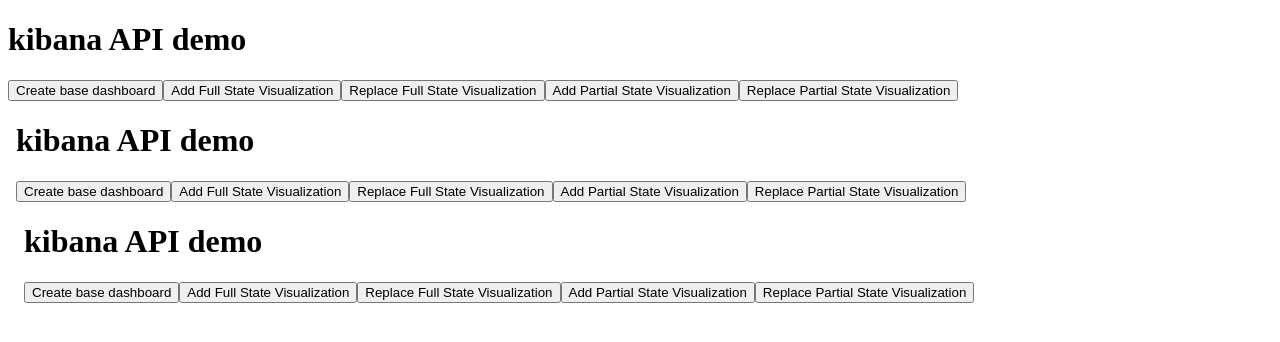
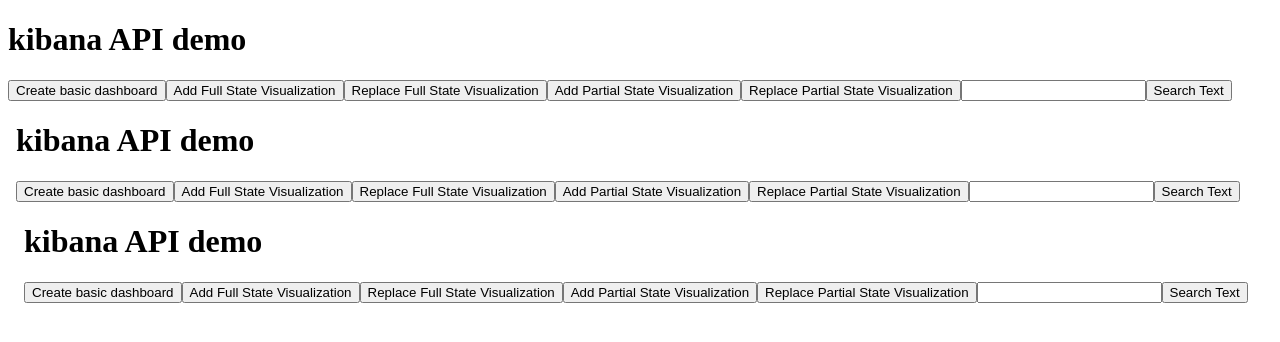
Before and after one commit to Webiks/kibana-API-Demo, an Angular app: page / in a window 1280 px wide. Shown: the top 342 px of the page. Built offline with nearby package versions, Linux system fonts and the light colour scheme.

Commit message:
add search feature

```diff
--- a/src/app/app.component.html
+++ b/src/app/app.component.html
@@ -1,10 +1,15 @@
 <h1>
   {{title}}
 </h1>
-<button (click)="createBaseDashboard()">Create base dashboard</button>
+
+<button (click)="createBaseDashboard()">Create basic dashboard</button>
+
 <button (click)="addFullVis(false)">Add Full State Visualization</button>
 <button (click)="addFullVis(true)">Replace Full State Visualization</button>
 <button (click)="addPartialVis(false)">Add Partial State Visualization</button>
 <button (click)="addPartialVis(true)">Replace Partial State Visualization</button>
+<input type="text" [(ngModel)]="text">
+<button (click)="searchText(text)">Search Text</button>
 
-<iframe id="multintIframe" *ngIf="_iframeSafeUrl" [src]="_iframeSafeUrl" frameborder="0" scrolling="no" height="934px" width="100%"></iframe>
+<iframe id="multintIframe" *ngIf="_iframeSafeUrl" [src]="_iframeSafeUrl" frameborder="0" scrolling="no" height="934px"
+        width="100%"></iframe>
--- a/src/app/app.component.ts
+++ b/src/app/app.component.ts
@@ -10,13 +10,16 @@ export class AppComponent implements OnInit {
 
 
   title = 'kibana API demo';
-  url = "https://localhost:5601/rey/app/kibana#/dashboard?embed=true&_g=()&_a=(filters:!(),options:(darkTheme:!f),panels:!(),query:(query_string:(analyze_wildcard:!t,query:'*')),timeRestore:!f,title:plugin,uiState:(),viewMode:view)";
+  url = "https://localhost:5601/rey/app/kibana#/dashboard?embed=true&_g=(time:(from:now-5y,mode:quick,to:now))&_a=(filters:!(),options:(darkTheme:!f),panels:!(),query:(query_string:(analyze_wildcard:!t,query:'*')),timeRestore:!f,title:plugin,uiState:(),viewMode:view)";
+  //url = "http://localhost:5601/app/kibana#/dashboard?embed=true&_g=(time:(from:now-5y,mode:quick,to:now))&_a=(filters:!(),options:(darkTheme:!f),panels:!(),query:(query_string:(analyze_wildcard:!t,query:'*')),timeRestore:!f,title:plugin,uiState:(),viewMode:view)";
+
   private _iframeUrl: string = this.url;
 
   private _iframeSafeUrl: SafeResourceUrl;
   private _iframeElement: any;
   private _iframeWindow: any;
   private _elasticIndex: string = "logstash-*";
+  private _text: string = "";
 
 
   get iframeSafeUrl(): SafeResourceUrl {
@@ -59,6 +62,14 @@ export class AppComponent implements OnInit {
     this._elasticIndex = value;
   }
 
+  get text(): string {
+    return this._text;
+  }
+
+  set text(value: string) {
+    this._text = value;
+  }
+
   constructor(private domSanitizer: DomSanitizer,) {
   }
 
@@ -69,10 +80,10 @@ export class AppComponent implements OnInit {
   private createBaseDashboard() {
     let visDefenetion1 = {};
     let visDefenetion2 = {};
-
+    visDefenetion1["id"] = "clientip";
     visDefenetion1["isFullState"] = true;
     visDefenetion1["visState"] = {
-      "title": "referer",
+      "title": "clientip",
       "type": "pie",
       "params": {
         "shareYAxis": true,
@@ -107,7 +118,7 @@ export class AppComponent implements OnInit {
     visDefenetion1["visIndex"] = this.elasticIndex;
     visDefenetion1["visDashboardDefenetion"] = {
       col: 1,
-      id: "referer",
+      id: "clientip",
       panelIndex: 1,
       row: 1,
       size_x: 5,
@@ -115,6 +126,8 @@ export class AppComponent implements OnInit {
       type: "visualization"
     };
 
+    visDefenetion2["id"] = "memory";
+    visDefenetion2["isFullState"] = true;
     visDefenetion2["visState"] = {
       "title": "memory",
       "type": "histogram",
@@ -154,6 +167,7 @@ export class AppComponent implements OnInit {
       ],
       "listeners": {}
     };
+    visDefenetion2["visIndex"] = this.elasticIndex;
     visDefenetion2["visDashboardDefenetion"] = {
       col: 7,
       id: "memory",
@@ -163,23 +177,31 @@ export class AppComponent implements OnInit {
       size_y: 5,
       type: "visualization"
     };
-    this.callPlugin([visDefenetion1, visDefenetion2]);
+    this.callPlugin({actionType: "setVisualization", visDefenetion: [visDefenetion1, visDefenetion2]});
 
 
   }
 
   private addPartialVis(iReplace: boolean) {
+    //Define visualization object
+
+    //Set visualiztion ID
     let visPartial = {id: "bytes"};
 
+    //Set isFullState to false meaning: the programmer pass minimal defenetion attributes
     visPartial["isFullState"] = false;
+
+    //Set the elasticsearch index where the data store
     visPartial["visIndex"] = this.elasticIndex;
 
+    //Set minimal attributes of the visualization, in this example, create pie visualization on the field bytes
     visPartial["visState"] = {visType: 'pie', field: 'bytes'};
+
     if (iReplace) {
       visPartial["prevoiusVisId"] = "memory";
 
     }
-    else{
+    else {
       visPartial["visDashboardDefenetion"] = {
         col: 1,
         id: "bytes",
@@ -192,7 +214,7 @@ export class AppComponent implements OnInit {
     }
 
 
-    this.callPlugin([visPartial]);
+    this.callPlugin({actionType: "setVisualization", visDefenetion: [visPartial]});
 
   }
 
@@ -248,7 +270,7 @@ export class AppComponent implements OnInit {
       };
     }
 
-    this.callPlugin([visDefenetion]);
+    this.callPlugin({actionType: "setVisualization", visDefenetion: [visDefenetion]});
 
   }
 
@@ -256,10 +278,10 @@ export class AppComponent implements OnInit {
 
   }
 
-  private callPlugin(iVisArr) {
+  private callPlugin(iMessage) {
     this.iframeElement = document.getElementById('multintIframe');
     this.iframeWindow = (<HTMLIFrameElement>this.iframeElement).contentWindow;
-    this.iframeWindow.postMessage({actionType: "setVisualization", visDefenetion: iVisArr}, '*');
+    this.iframeWindow.postMessage(iMessage, '*');
   }
 
   private aa() {
@@ -322,5 +344,9 @@ export class AppComponent implements OnInit {
 
   }
 
+  private searchText(iText) {
+    this.callPlugin({actionType: "addSearchChip", text: iText, index: this.elasticIndex});
+  }
+
 
 }
```
